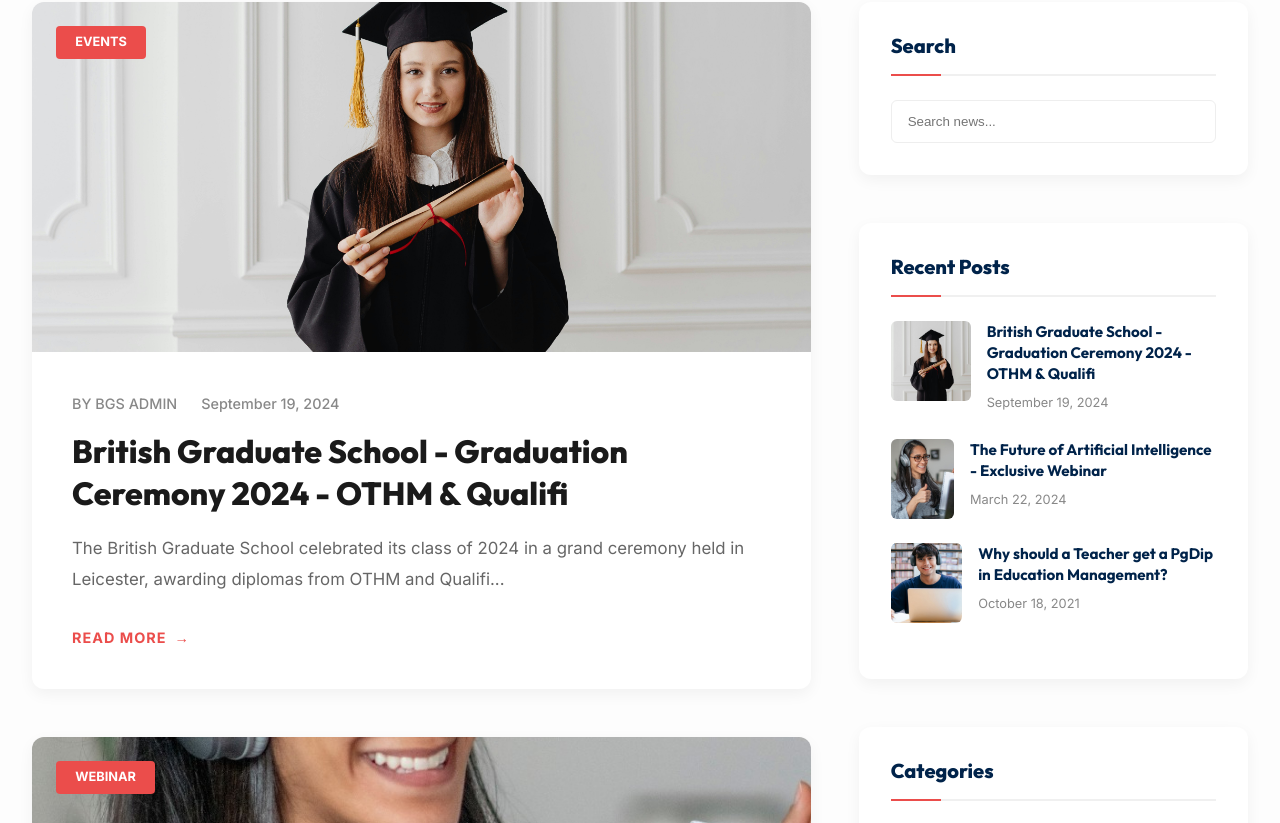
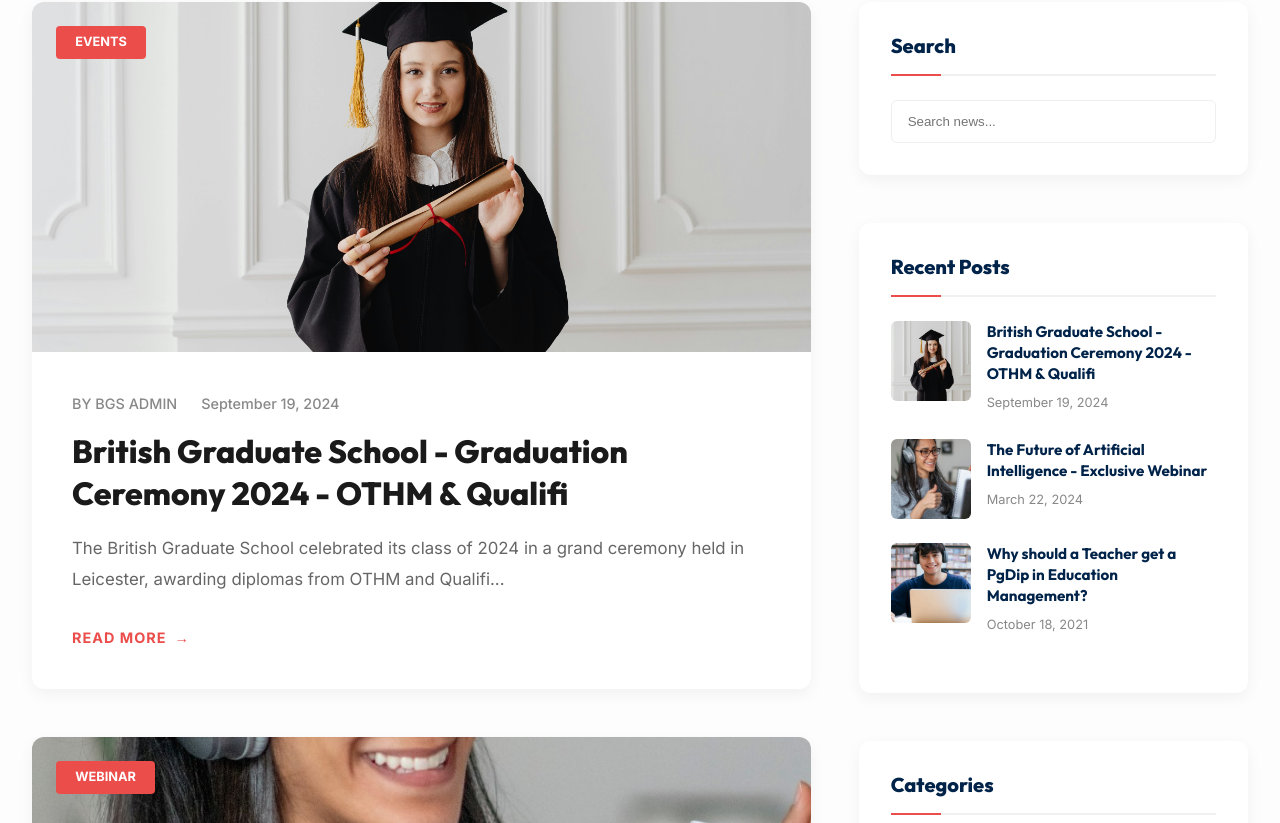
Before and after one commit to ajassalah/bgs, a Next.js app: page /blog in a window 1280 px wide. Shown: the part 478-1301 px from the top of the page. Built offline with nearby package versions, Linux system fonts and the light colour scheme.

Commit message:
Release - Salah - v1.1 - re deployment

```diff
--- a/src/app/blog/page.tsx
+++ b/src/app/blog/page.tsx
@@ -79,7 +79,15 @@
                 <h3 className={styles.widgetTitle}>Recent Posts</h3>
                 {blogPosts.slice(0, 3).map((post) => (
                   <div key={post.id} className={styles.recentPost}>
-                    <img src={post.image} alt={post.title} className={styles.recentThumb} />
+                    <div style={{ position: 'relative', width: '80px', height: '80px', flexShrink: 0 }}>
+                      <Image
+                        src={post.image}
+                        alt={post.title}
+                        fill
+                        className={styles.recentThumb}
+                        style={{ objectFit: 'cover', borderRadius: '6px' }}
+                      />
+                    </div>
                     <div>
                       <h4 className={styles.recentTitle}>{post.title}</h4>
                       <span className={styles.recentDate}>{post.date}</span>
--- a/src/app/courses/page.tsx
+++ b/src/app/courses/page.tsx
@@ -7,7 +7,7 @@
 import Image from "next/image";
 import Link from "next/link";
 import styles from "./Courses.module.css";
-import { allCourses, Course } from "@/data/courses";
+import { allCourses } from "@/data/courses";
 
 export default function CoursesPage() {
   const [searchTerm, setSearchTerm] = useState("");
```
